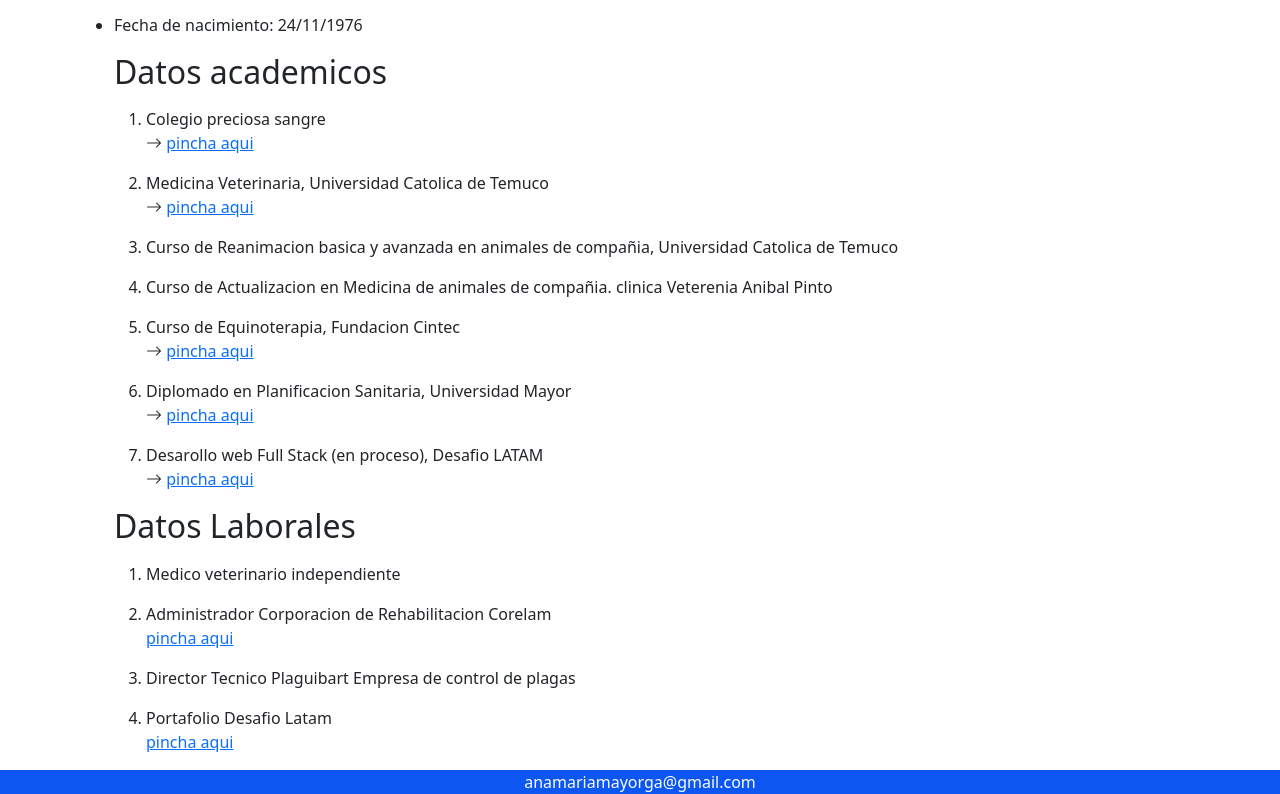
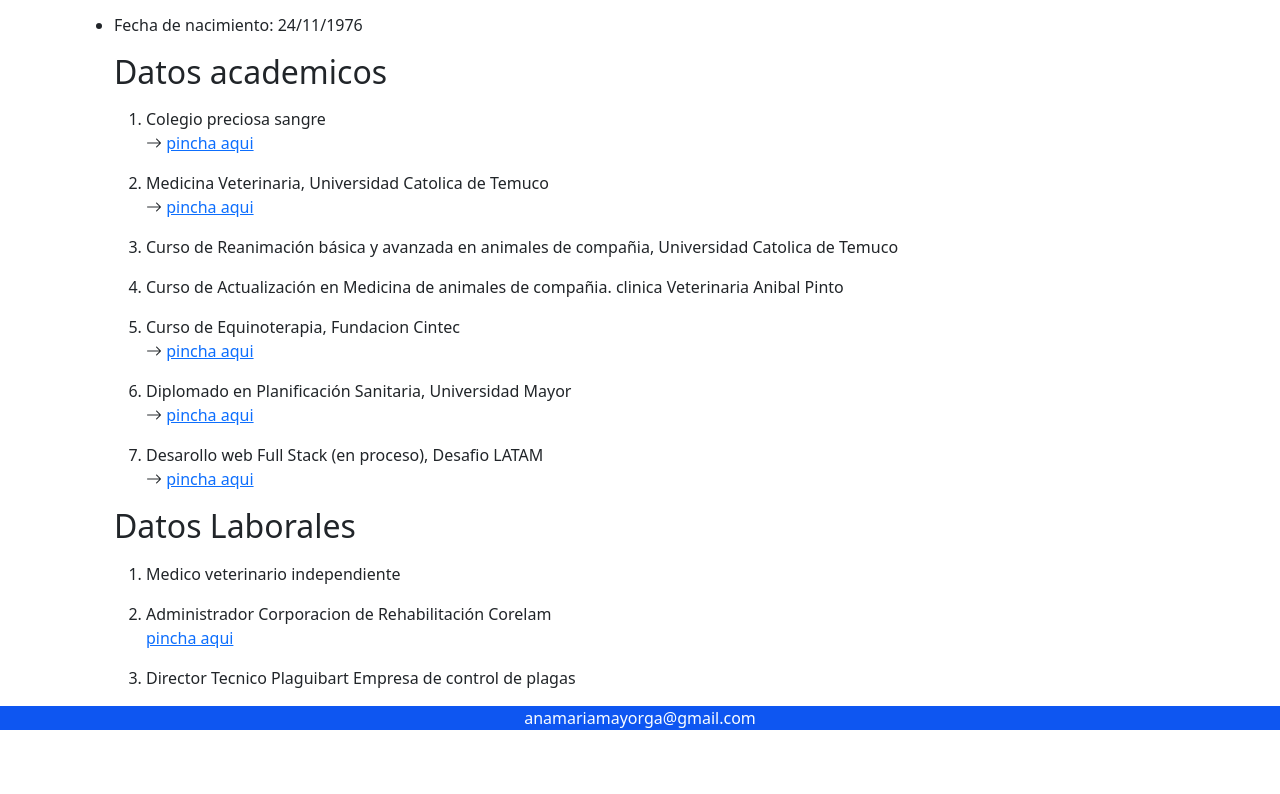
Before and after one commit to niconstvc/Anayamaraya.github.io, a plain HTML site: page index.html in a window 1280 px wide. Shown: the part 739-1533 px from the top of the page. After the commit the page ends 1469 px from the top, so only its background shows below. Drawn offline with nearby package versions, Linux system fonts and the light colour scheme.

Commit message:
cambios en algunos parrafos

```diff
--- a/index.html
+++ b/index.html
@@ -66,10 +66,10 @@
             </p>
 
              <p>
-                <li> Curso de Reanimacion basica y avanzada en animales de compañia, Universidad Catolica de Temuco</li>
+                <li> Curso de Reanimación básica y avanzada en animales de compañia, Universidad Catolica de Temuco</li>
             </p>
              <p>
-                <li> Curso de Actualizacion en Medicina de animales de compañia. clinica Veterenia Anibal Pinto</li>
+                <li> Curso de Actualización en Medicina de animales de compañia. clinica Veterinaria Anibal Pinto</li>
             </p>
              <p>
                 <li> Curso de Equinoterapia, Fundacion Cintec</li>
@@ -77,7 +77,7 @@
                 <a href="http://www.facebook.com/CINTEC/?locale=es_LA"target="_blanck">pincha aqui</a>
             </p>
             <p>
-                <li> Diplomado en Planificacion Sanitaria, Universidad Mayor</li>
+                <li> Diplomado en Planificación Sanitaria, Universidad Mayor</li>
                 <i class="bi bi-arrow-right"></i>
                 <a href="http://www.umayor.cl"target="_blanck">pincha aqui</a>
             </p>
@@ -91,9 +91,9 @@
          <h2>Datos Laborales</h2>
          <OL>
              <p><li> Medico veterinario independiente</li></p>
-             <p><li> Administrador Corporacion de  Rehabilitacion Corelam</li> <a href="#"target="_blanck">pincha aqui</a> </p>
+             <p><li> Administrador Corporacion de  Rehabilitación Corelam</li> <a href="#"target="_blanck">pincha aqui</a> </p>
              <p><li> Director Tecnico Plaguibart Empresa de control de plagas</li></p>
-             <p><li> Portafolio Desafio Latam</li><a href="portafolio.html" target="_blank">pincha aqui</a></p>
+
           </OL>
        </div>
     </div>
```
